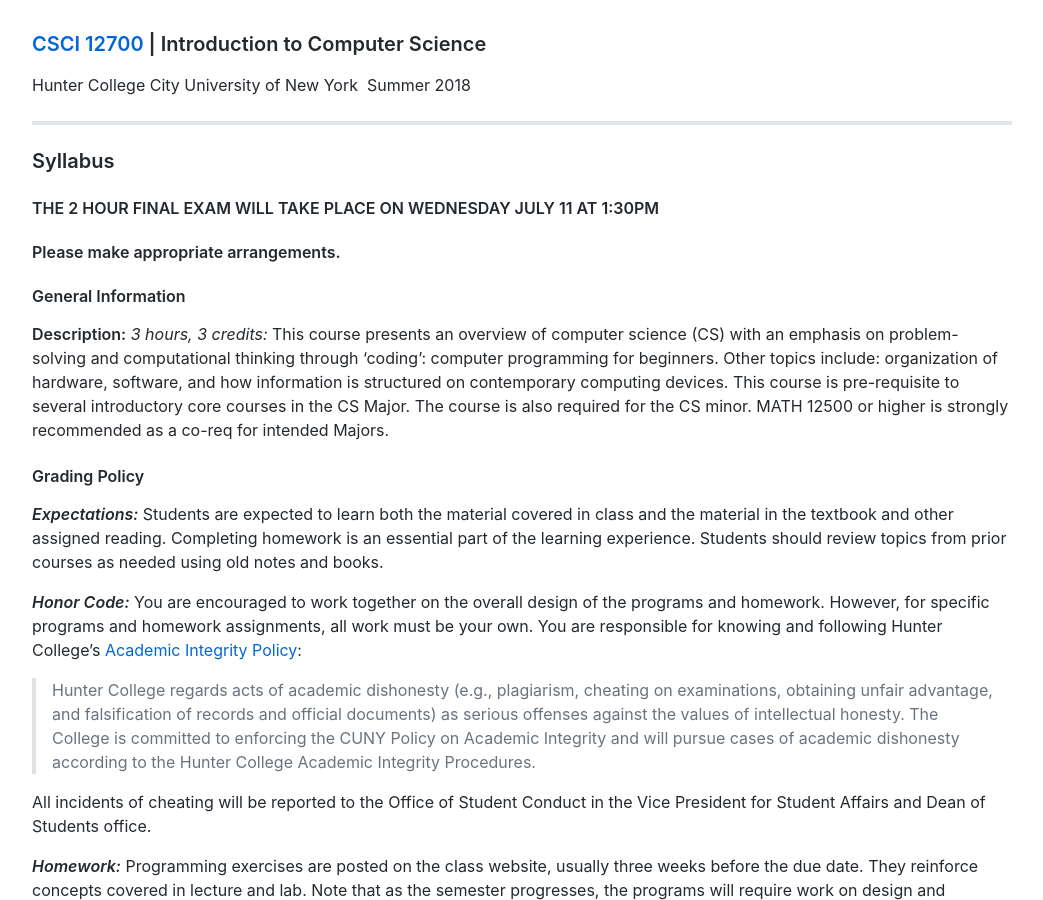
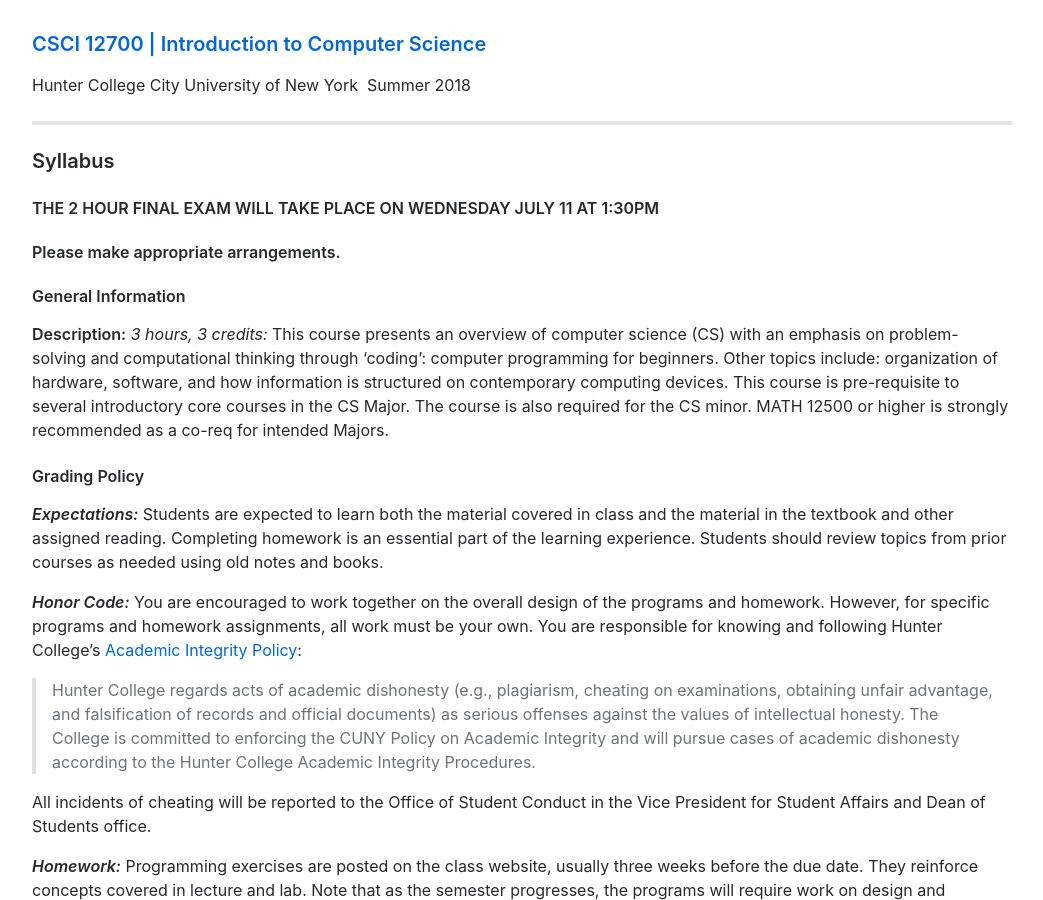
Before and after one commit to maryash/maryash.github.io, a Jekyll site: the page built from s18/syllabus.md, in a window 1280 px wide and 900 px high. Shown: the whole window, without its empty margins (118-1161 px from the left). Built offline with Jekyll 4.4.1, drawn with Linux system fonts in a browser that asks for light colours; comment, search, counter and statistics services are not loaded.

```diff
--- a/s18/syllabus.md
+++ b/s18/syllabus.md
@@ -2,7 +2,7 @@
 layout: myDefault
 title: SYLLABUS
 ---
-### [CSCI 12700](../summer2018.md) | Introduction to Computer Science
+### [CSCI 12700 | Introduction to Computer Science](../summer2018.md)
 Hunter College City University of New York &nbsp;Summer 2018
 
 ---
```
